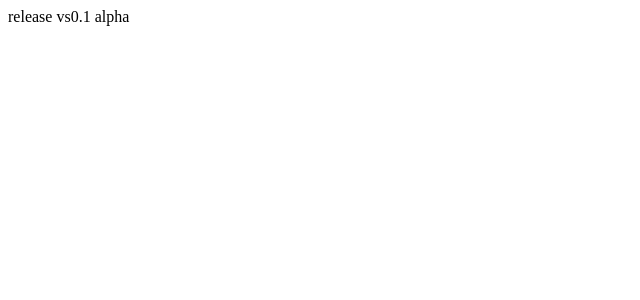
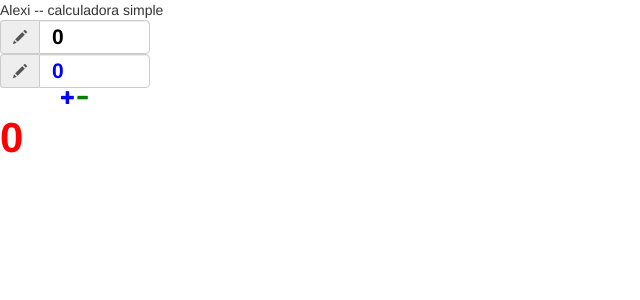
Before and after one commit to FireFoxRR/testing-calculator, an Angular app: page / in a window 1280 px wide. Shown: the top 300 px of the page, without its empty margins (0-640 px from the left). Built offline with nearby package versions, Linux system fonts and the light colour scheme.

Commit message:
add addition ui, tests #23

```diff
--- a/src/app/app.component.html
+++ b/src/app/app.component.html
@@ -1 +1,2 @@
-release vs0.1 alpha
+Alexi -- calculadora simple
+<app-ui></app-ui>
--- /dev/null
+++ b/src/app/ui/ui.component.css
@@ -0,0 +1,34 @@
+.calculator {
+    width: 150px;
+    text-align: center;
+    color: #999;
+    }
+
+    .result {
+    font-size: 3.0em;
+    font-weight: bold;
+    color: red;
+
+    }
+
+    .operator1 {
+    font-size: 1.5em;
+    font-weight: bold;
+    color: black;
+
+    }
+
+    .operator2 {
+    font-size: 1.5em;
+    font-weight: bold;
+    color: blue;
+
+    }
+    .addition-button {
+    cursor: pointer;
+    color: blue;
+    }
+    .substraction-button {
+    cursor: pointer;
+    color: green;
+    }
--- /dev/null
+++ b/src/app/ui/ui.component.html
@@ -0,0 +1,23 @@
+<div class="calculator">
+
+    <form>
+        <div class="input-group">
+            <span class="input-group-addon"><i class="glyphicon glyphicon-pencil"></i></span>
+            <input id="operator1" [(ngModel)]="operator1" type="number" class="form-control operator1" name="operator1" placeholder="0.0">
+        </div>
+
+        <div class="input-group">
+            <span class="input-group-addon"><i class="glyphicon glyphicon-pencil"></i></span>
+            <input id="operator2" [(ngModel)]="operator2" type="number" class="form-control operator2" name="operator2" placeholder="0.0">
+        </div>
+    </form>
+
+    <i class="glyphicon glyphicon-plus addition-button"
+        (click)="addition()"></i>
+
+    <i class="glyphicon glyphicon-minus substraction-button"
+        (click)="substraction()"></i>
+
+</div>
+
+<span class="result">{{ result }}</span>
--- /dev/null
+++ b/src/app/ui/ui.component.ts
@@ -0,0 +1,30 @@
+import { Component, OnInit } from '@angular/core';
+import { addition } from "../addition/addition"
+
+@Component({
+  selector: 'app-ui',
+  templateUrl: './ui.component.html',
+  styleUrls: ['./ui.component.css']
+})
+export class UiComponent implements OnInit {
+
+  constructor() { }
+
+  result = 0;
+  operator1 = 0;
+  operator2 = 0;
+
+  ngOnInit() {
+  }
+
+  addition() {
+    let myresult = 0;
+    myresult = addition(this.operator1, this.operator2);
+    this.result = myresult;
+  }
+
+  substraction() {
+    alert("substraction here !");
+  }
+
+}
--- a/src/index.html
+++ b/src/index.html
@@ -6,6 +6,8 @@
   <base href="/">
   <meta name="viewport" content="width=device-width, initial-scale=1">
   <link rel="icon" type="image/x-icon" href="favicon.ico">
+  <link rel="stylesheet" href="https://maxcdn.bootstrapcdn.com/bootstrap/3.4.0/css/bootstrap.min.css">
+
 </head>
 <body>
   <app-root></app-root>
```
Also changed, not shown: src/app/app.module.ts (+7 -3 lines), 2 other files (tests, documents, lock files or other folders).
